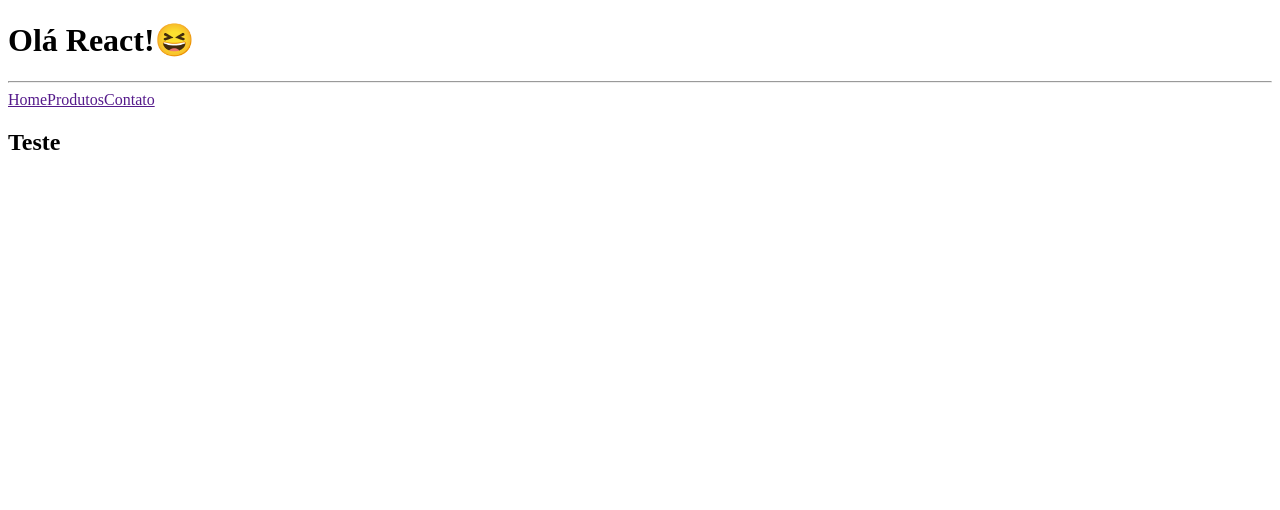
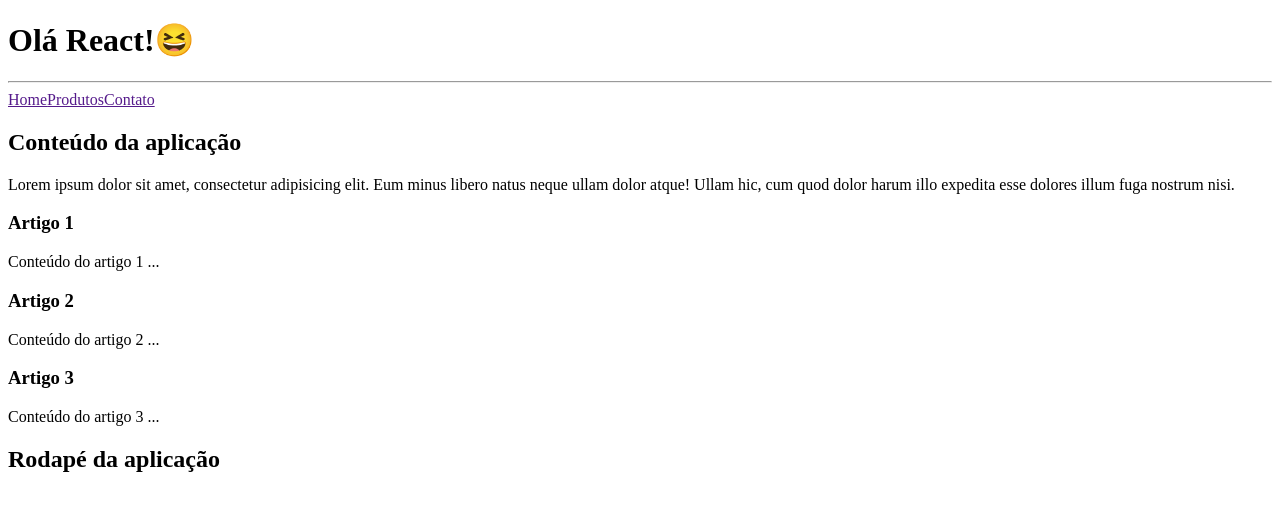
Before and after one commit to VitorGGama/react-fundamentos, a React (Vite) app: page / in a window 1280 px wide. Shown: the top 510 px of the page. Built offline with nearby package versions, Linux system fonts and the light colour scheme.

Commit message:
Componente unico

```diff
--- a/src/App.jsx
+++ b/src/App.jsx
@@ -15,8 +15,35 @@
       {/* Comentário no meio de JSX
     é normal ficar entre{} nesta situação. */}
       <main>
-        <h2>Teste</h2>
+        <section>
+          <h2>Conteúdo da aplicação</h2>
+
+          <p>
+            Lorem ipsum dolor sit amet, consectetur adipisicing elit. Eum minus
+            libero natus neque ullam dolor atque! Ullam hic, cum quod dolor
+            harum illo expedita esse dolores illum fuga nostrum nisi.
+          </p>
+
+          <article>
+            <h3>Artigo 1</h3>
+            <p>Conteúdo do artigo 1 ...</p>
+          </article>
+
+          <article>
+            <h3>Artigo 2</h3>
+            <p>Conteúdo do artigo 2 ...</p>
+          </article>
+
+          <article>
+            <h3>Artigo 3</h3>
+            <p>Conteúdo do artigo 3 ...</p>
+          </article>
+        </section>
       </main>
+
+      <footer>
+        <h2>Rodapé da aplicação</h2>
+      </footer>
     </>
   );
 }
```
